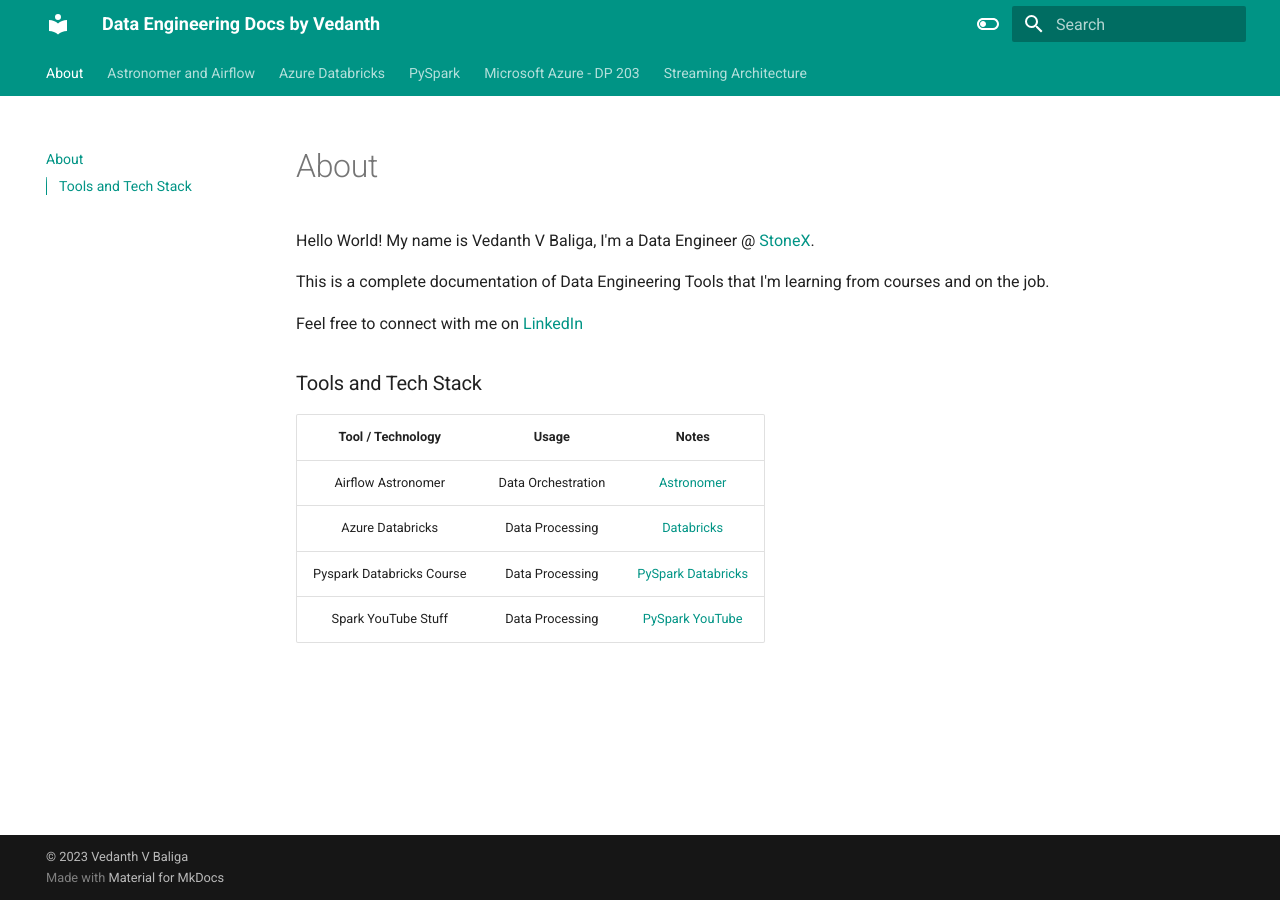
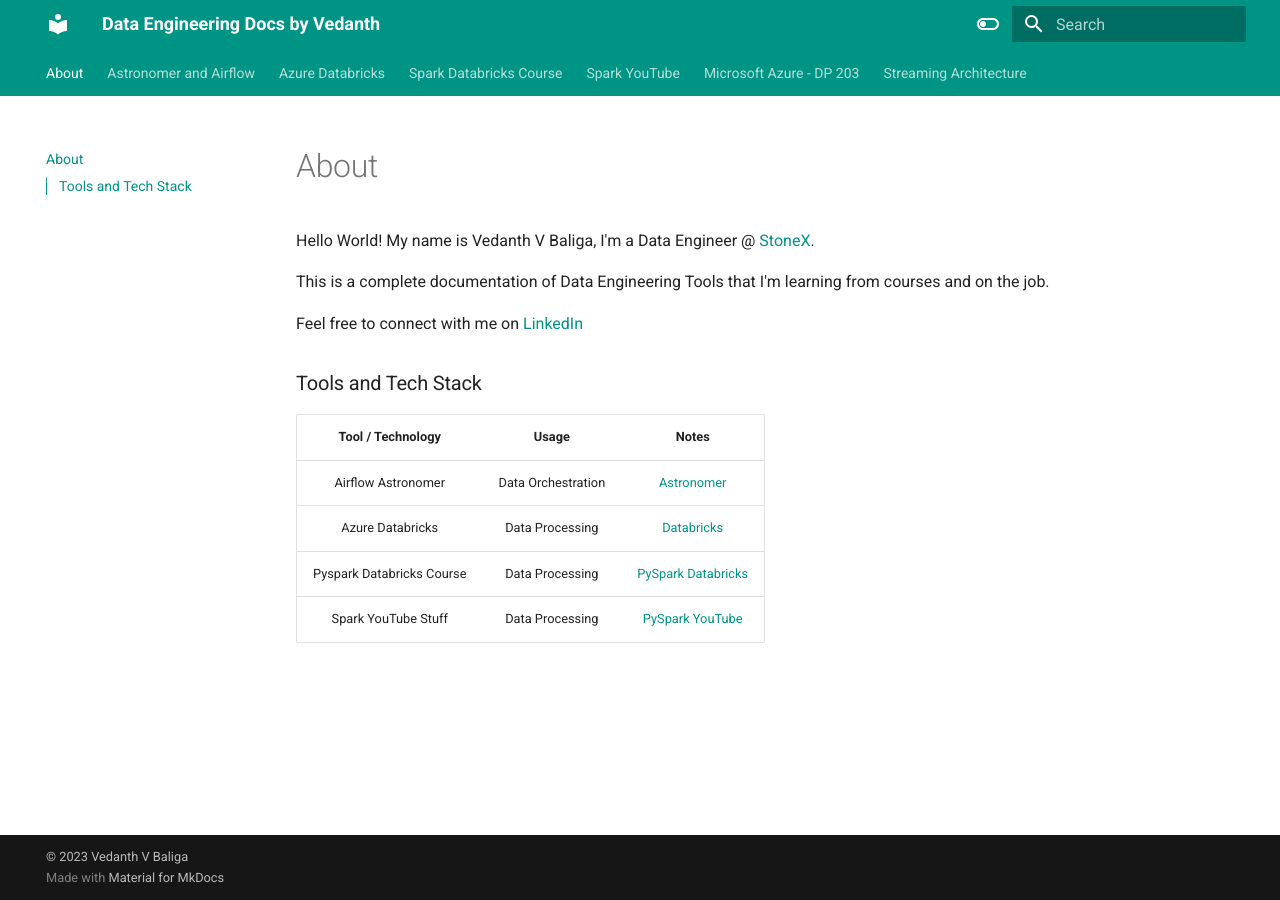
Before and after one commit to vedanthv/data-engg-docs, an MkDocs documentation site: the page built from docs/index.md, in a window 1280 px wide. Built offline with MkDocs 1.6.1 and Material for MkDocs 9.7.7, drawn with Linux system fonts in a browser that asks for light colours.

Commit message:
Update mkdocs.yml

```diff
--- a/mkdocs.yml
+++ b/mkdocs.yml
@@ -31,7 +31,8 @@
   - About : index.md
   - Astronomer and Airflow : astronomer.md
   - Azure Databricks : databricks.md
-  - PySpark : PySpark.md
+  - Spark Databricks Course : Spark_Databricks_Course.md
+  - Spark YouTube : Spark_YT.md
   - Microsoft Azure - DP 203 : Azure.md
   - Streaming Architecture: streaming.md
 
```
